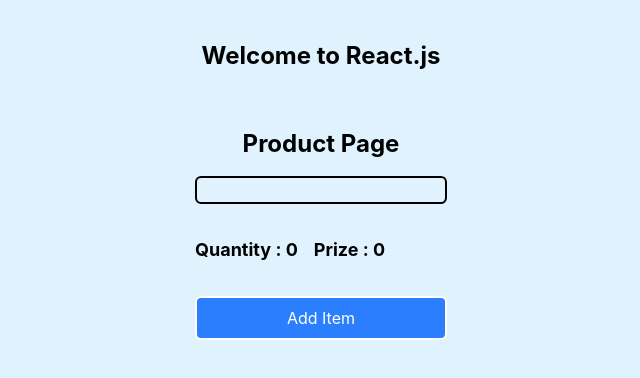
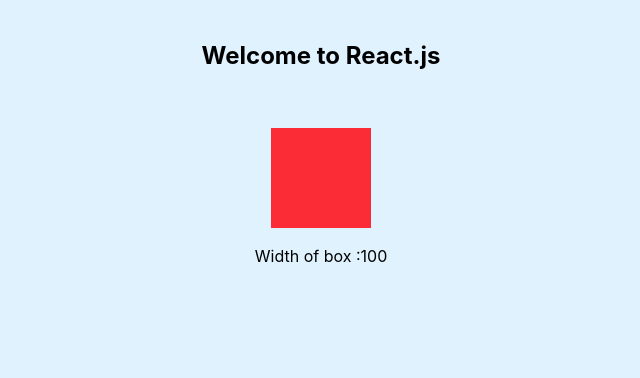
Before and after one commit to gouthamamin/react-learning, a React (Vite) app: page / in a window 1280 px wide. Shown: the top 378 px of the page, without its empty margins (319-959 px from the left). Built offline with nearby package versions, Linux system fonts and the light colour scheme.

Commit message:
feat: add useLayoutEffect

```diff
--- a/src/App.tsx
+++ b/src/App.tsx
@@ -1,10 +1,10 @@
-import ProductSearch from "./components/ProductSearch";
+import TestLayout from "./components/TestLayout";
 
 const App = () => {
   return (
     <div className="w-full min-h-screen flex flex-col gap-4 bg-sky-100">
       <h1 className="text-center font-bold text-2xl my-10">Welcome to React.js</h1>
-      <ProductSearch />
+      <TestLayout />
     </div>
   );
 };
--- /dev/null
+++ b/src/components/TestLayout.tsx
@@ -0,0 +1,26 @@
+import { useEffect, useLayoutEffect, useRef, useState } from "react";
+
+const TestLayout = () => {
+  const [width, setWidth] = useState<number>(0);
+  const boxRef = useRef<HTMLDivElement>(null);
+
+  useLayoutEffect(() => {
+    console.log("useLayoutEffect runs!")
+    const rect = boxRef.current?.getBoundingClientRect();
+    setWidth(rect?.width || 0);
+  });
+
+  useEffect(() => {
+    console.log("useEffect runs!")
+  }, []);
+
+  return (
+    <div className="flex flex-col items-center justify-center gap-4">
+      <div ref={boxRef} className="w-[100px] h-[100px] bg-red-500">
+      </div>
+      <span>Width of box :{width}</span>
+    </div>
+  );
+};
+
+export default TestLayout;
```
